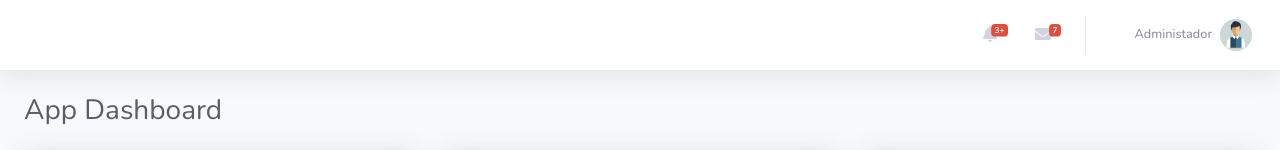
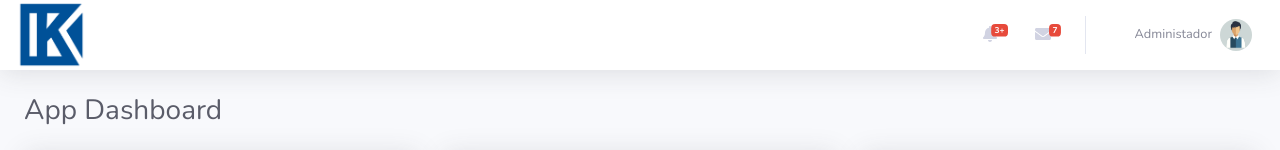
Before and after one commit to arielsaucedo-zz/react-proyecto-equipo-9, a React (Create React App) app: page / in a window 1280 px wide. Shown: the top 150 px of the page. Built offline with nearby package versions, Linux system fonts and the light colour scheme; no server answers; some icons are missing.

Commit message:
Cambios esteticos en Topbar de Dashboard

```diff
--- a/src/components/NavBar.js
+++ b/src/components/NavBar.js
@@ -9,7 +9,7 @@ function NavBar(){
             {/*  Sidebar - Brand  */}
 			<a className="sidebar-brand d-flex align-items-center justify-content-center" href="/">
 
-            <img className="w-25" src="/images/kalitero-logo-k-wht.png" alt="Logo - Kalítero" />
+
 				{/* <div className="sidebar-brand-icon">
                     <i className='fas fa-chart-line'><FontAwesomeIcon icon={faChartLine} /></i>
 				</div>
--- a/src/components/TopBar.js
+++ b/src/components/TopBar.js
@@ -8,6 +8,7 @@ import dummyAvatar from './avatar-default.jpg'
 function TopBar () {
     return (
         <nav className="navbar navbar-expand navbar-light bg-white topbar mb-4 static-top shadow">
+            <img style={{width: 70}} src="/images/kalitero-favicon.png" alt="Logo - Kalítero" />
             {/**<!-- Sidebar Toggle (Topbar) --> */}
             <button id="sidebarToggleTop" className="btn btn-link d-md-none rounded-circle mr-3">
                 <FontAwesomeIcon icon={faBars} />
```
Also changed, not shown: public/images/kalitero-favicon.png (added), public/images/kalitero-logo-k-wht.png (deleted).
